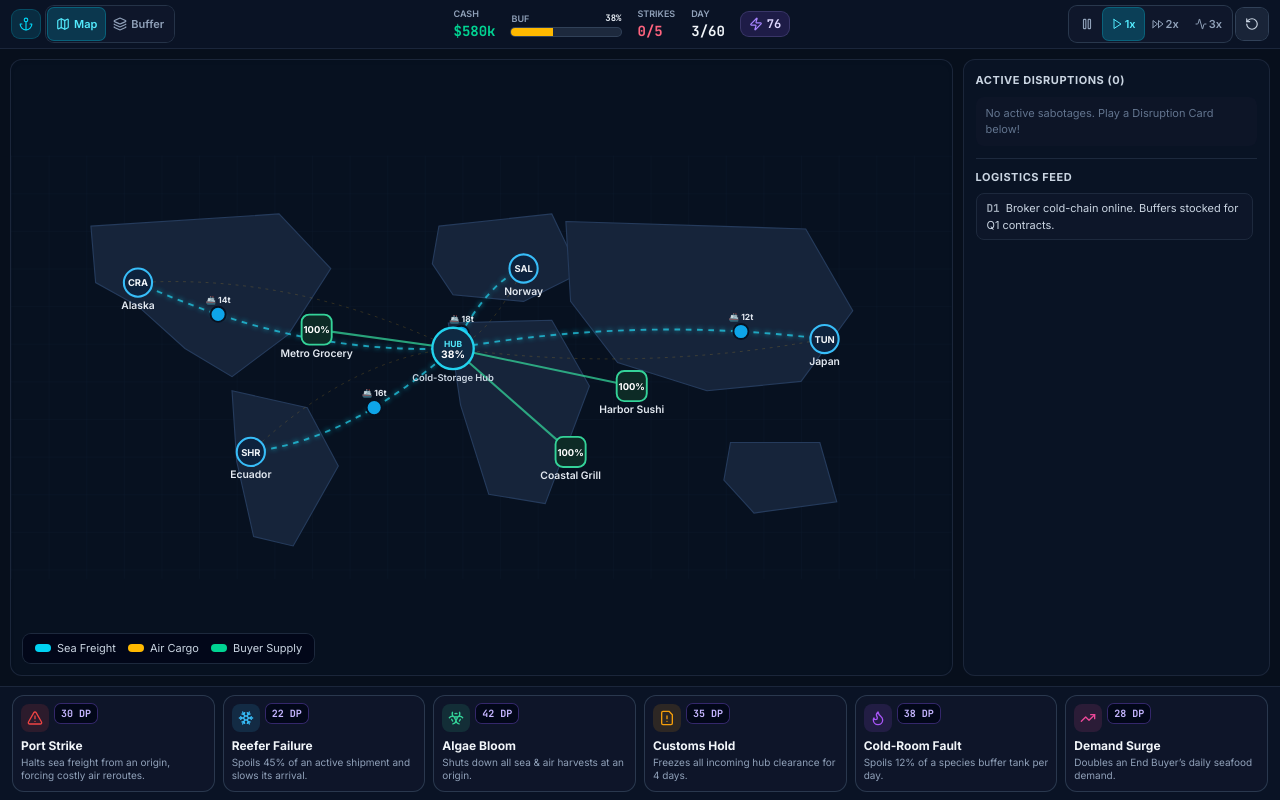
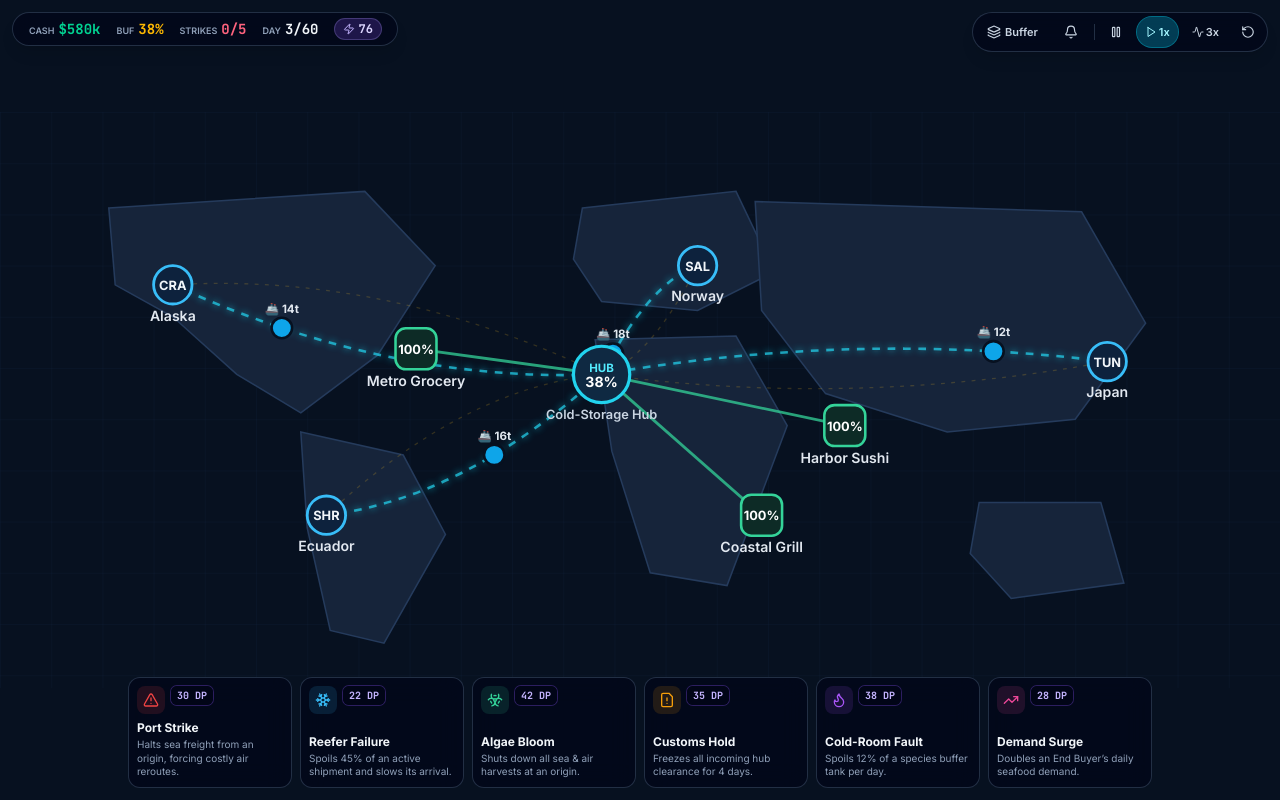
Before and after one commit to UKmike/cold-chain-saboteur, a React (Vite) app: page / in a window 1280 px wide. Built offline with nearby package versions, Linux system fonts and the light colour scheme.

Commit message:
Make map full-screen with floating translucent HUD and overlay drawers

```diff
--- a/src/App.tsx
+++ b/src/App.tsx
@@ -1,9 +1,10 @@
+import { X } from 'lucide-react';
 import { useEffect, useState } from 'react';
 import { BufferPipelinePanel } from './components/BufferPipelinePanel';
 import { DisruptionHand } from './components/DisruptionHand';
 import { EventFeed } from './components/EventFeed';
 import { GameOverModal } from './components/GameOverModal';
-import { ActiveView, TopHud } from './components/TopHud';
+import { OverlayDrawer, TopHud } from './components/TopHud';
 import { WorldMap } from './components/WorldMap';
 import { createInitialGameState, DISRUPTION_CARDS } from './engine/config';
 import { playDisruptionCard, stepSimulation } from './engine/simulation';
@@ -11,7 +12,7 @@ import { CardId, GameState, TargetType } from './engine/types';
 
 export function App() {
   const [state, setState] = useState<GameState>(() => createInitialGameState());
-  const [activeView, setActiveView] = useState<ActiveView>('map');
+  const [activeDrawer, setActiveDrawer] = useState<OverlayDrawer>('none');
   const [selectedCard, setSelectedCard] = useState<CardId | null>(null);
 
   // Real-time simulation loop (100ms ticks)
@@ -23,7 +24,7 @@ export function App() {
     return () => clearInterval(interval);
   }, [state.speed, state.status]);
 
-  // Spacebar toggles Pause / Resume on keyboard devices
+  // Keyboard shortcuts
   useEffect(() => {
     const onKeyDown = (e: KeyboardEvent) => {
       if (e.code === 'Space' && e.target === document.body) {
@@ -31,6 +32,7 @@ export function App() {
         setState((prev) => ({ ...prev, speed: prev.speed === 0 ? 1 : 0 }));
       } else if (e.code === 'Escape') {
         setSelectedCard(null);
+        setActiveDrawer('none');
       }
     };
     window.addEventListener('keydown', onKeyDown);
@@ -43,11 +45,11 @@ export function App() {
     const card = DISRUPTION_CARDS.find((c) => c.id === cardId);
     if (!card) return;
     if (card.targetType === 'buffer') {
-      setActiveView('pipeline');
+      setActiveDrawer('pipeline');
     } else if (card.targetType === 'origin' || card.targetType === 'hub') {
-      setActiveView('map');
-    } else if (activeView === 'feed') {
-      setActiveView('map');
+      setActiveDrawer('none');
+    } else if (activeDrawer === 'feed') {
+      setActiveDrawer('none');
     }
   };
 
@@ -63,51 +65,68 @@ export function App() {
   const handleReset = () => {
     setState(createInitialGameState());
     setSelectedCard(null);
+    setActiveDrawer('none');
   };
 
   return (
-    <div className="flex h-dvh w-screen select-none flex-col overflow-hidden bg-[#070f1c] text-slate-100">
+    <div className="relative h-dvh w-screen select-none overflow-hidden bg-[#071120] text-slate-100">
+      {/* Full-Screen Map Stage */}
+      <main className="absolute inset-0">
+        <WorldMap
+          state={state}
+          selectedCard={selectedCard}
+          onTargetClick={handleTargetClick}
+        />
+      </main>
+
+      {/* Floating Top HUD */}
       <TopHud
         state={state}
-        activeView={activeView}
-        onChangeView={setActiveView}
+        activeDrawer={activeDrawer}
+        onToggleDrawer={setActiveDrawer}
         onSetSpeed={(speed) => setState((prev) => ({ ...prev, speed }))}
         onReset={handleReset}
       />
 
-      <main className="grid min-h-0 flex-1 grid-cols-1 gap-2 p-2 lg:grid-cols-12 lg:gap-2.5 lg:p-2.5">
-        <div className="min-h-0 lg:col-span-9">
-          {activeView === 'map' && (
-            <WorldMap
-              state={state}
-              selectedCard={selectedCard}
-              onTargetClick={handleTargetClick}
-            />
-          )}
-          {activeView === 'pipeline' && (
-            <BufferPipelinePanel
-              state={state}
-              selectedCard={selectedCard}
-              onTargetClick={handleTargetClick}
-            />
-          )}
-          {activeView === 'feed' && (
-            <div className="h-full lg:hidden">
-              <EventFeed logs={state.logs} activeDisruptions={state.activeDisruptions} />
-            </div>
-          )}
-        </div>
-
-        <div className="hidden min-h-0 lg:col-span-3 lg:block">
-          <EventFeed logs={state.logs} activeDisruptions={state.activeDisruptions} />
-        </div>
-      </main>
-
+      {/* Floating Bottom Disruption Cards */}
       <DisruptionHand
         state={state}
         selectedCard={selectedCard}
         onSelectCard={handleSelectCard}
       />
+
+      {/* Overlay Drawer for Buffer & Pipeline or Feed */}
+      {activeDrawer !== 'none' && (
+        <div
+          className="fixed inset-0 z-30 flex items-center justify-center bg-slate-950/60 p-3 pt-14 pb-24 backdrop-blur-sm sm:p-6 sm:pt-16 sm:pb-28"
+          onClick={() => setActiveDrawer('none')}
+        >
+          <div
+            className="relative h-full w-full max-w-5xl overflow-hidden rounded-2xl border border-slate-700/80 bg-[#081224]/95 p-3 shadow-2xl"
+            onClick={(e) => e.stopPropagation()}
+          >
+            <button
+              onClick={() => setActiveDrawer('none')}
+              className="absolute top-2.5 right-2.5 z-10 flex h-8 w-8 items-center justify-center rounded-full bg-slate-800/90 text-slate-300 ring-1 ring-slate-700 hover:bg-slate-700 hover:text-white touch-manipulation"
+              title="Close"
+            >
+              <X className="h-4 w-4" />
+            </button>
+
+            {activeDrawer === 'pipeline' ? (
+              <BufferPipelinePanel
+                state={state}
+                selectedCard={selectedCard}
+                onTargetClick={handleTargetClick}
+              />
+            ) : (
+              <div className="h-full max-w-xl mx-auto">
+                <EventFeed logs={state.logs} activeDisruptions={state.activeDisruptions} />
+              </div>
+            )}
+          </div>
+        </div>
+      )}
 
       <GameOverModal state={state} onRestart={handleReset} />
     </div>
--- a/src/components/DisruptionHand.tsx
+++ b/src/components/DisruptionHand.tsx
@@ -41,9 +41,9 @@ export function DisruptionHand({
   const armedCard = DISRUPTION_CARDS.find((c) => c.id === selectedCard) ?? null;
 
   return (
-    <section className="relative shrink-0 border-t border-slate-800/90 bg-[#0b1526]/95 px-2 py-1.5 backdrop-blur-md sm:px-3 sm:py-2">
+    <section className="pointer-events-none fixed inset-x-0 bottom-0 z-20 px-2 pb-2 sm:px-3 sm:pb-3">
       {armedCard && (
-        <div className="absolute -top-10 left-1/2 z-30 flex w-max max-w-[94vw] -translate-x-1/2 items-center gap-2 rounded-full bg-slate-900/95 px-3 py-1.5 text-xs text-cyan-200 shadow-lg ring-1 ring-cyan-400/50 backdrop-blur">
+        <div className="pointer-events-auto mx-auto mb-2 flex w-max max-w-[94vw] items-center gap-2 rounded-full border border-cyan-400/50 bg-slate-950/90 px-3 py-1 text-xs text-cyan-200 shadow-lg backdrop-blur-md">
           <span className="truncate">
             <strong className="uppercase tracking-wide text-cyan-300">
               {armedCard.name}:
@@ -52,7 +52,7 @@ export function DisruptionHand({
           </span>
           <button
             onClick={() => onSelectCard(null)}
-            className="flex min-h-[28px] shrink-0 items-center gap-1 rounded-full bg-slate-800 px-2.5 py-0.5 text-[11px] font-semibold text-slate-100 active:bg-slate-700 touch-manipulation"
+            className="flex min-h-[26px] shrink-0 items-center gap-1 rounded-full bg-slate-800 px-2.5 py-0.5 text-[11px] font-semibold text-slate-100 active:bg-slate-700 touch-manipulation"
           >
             <X className="h-3.5 w-3.5" />
             Cancel
@@ -60,7 +60,7 @@ export function DisruptionHand({
         </div>
       )}
 
-      <div className="flex snap-x snap-mandatory gap-2 overflow-x-auto pb-0.5 md:grid md:grid-cols-6 md:overflow-visible md:pb-0">
+      <div className="pointer-events-auto mx-auto flex max-w-5xl snap-x snap-mandatory gap-1.5 overflow-x-auto pb-0.5 md:grid md:grid-cols-6 md:gap-2 md:overflow-visible md:pb-0">
         {DISRUPTION_CARDS.map((card) => {
           const Icon = CARD_ICONS[card.id];
           const cooldown = state.cardCooldowns[card.id] ?? 0;
@@ -73,12 +73,12 @@ export function DisruptionHand({
               key={card.id}
               disabled={isDisabled}
               onClick={() => onSelectCard(isSelected ? null : card.id)}
-              className={`group relative flex min-w-[116px] shrink-0 snap-start flex-col justify-between rounded-xl border p-2 text-left transition-all touch-manipulation md:min-w-0 ${
+              className={`group relative flex min-w-[110px] shrink-0 snap-start flex-col justify-between rounded-xl border p-2 text-left backdrop-blur-md transition-all touch-manipulation md:min-w-0 ${
                 isSelected
-                  ? 'border-cyan-400 bg-slate-800/95 shadow-lg shadow-cyan-500/20 ring-1 ring-cyan-400/50'
+                  ? 'border-cyan-400 bg-slate-900/90 shadow-lg shadow-cyan-500/20 ring-1 ring-cyan-400/50'
                   : isDisabled
-                    ? 'cursor-not-allowed border-slate-800 bg-slate-900/50 opacity-50'
-                    : 'border-slate-700/80 bg-slate-900/90 active:scale-95 hover:border-slate-500 hover:bg-slate-800/90'
+                    ? 'cursor-not-allowed border-slate-800/70 bg-slate-950/55 opacity-50'
+                    : 'border-slate-700/70 bg-slate-950/75 active:scale-95 hover:border-slate-500 hover:bg-slate-900/85'
               }`}
             >
               <div className="flex items-start justify-between gap-1.5">
--- a/src/components/TopHud.tsx
+++ b/src/components/TopHud.tsx
@@ -1,10 +1,7 @@
 import {
   Activity,
-  Anchor,
   Bell,
-  FastForward,
   Layers,
-  Map as MapIcon,
   Pause,
   Play,
   RotateCcw,
@@ -13,26 +10,30 @@ import {
 import { getAggregateBufferPercent } from '../engine/simulation';
 import { GameState } from '../engine/types';
 
-export type ActiveView = 'map' | 'pipeline' | 'feed';
+export type OverlayDrawer = 'none' | 'pipeline' | 'feed';
 
 interface TopHudProps {
   state: GameState;
-  activeView: ActiveView;
-  onChangeView: (view: ActiveView) => void;
+  activeDrawer: OverlayDrawer;
+  onToggleDrawer: (drawer: OverlayDrawer) => void;
   onSetSpeed: (speed: 0 | 1 | 2 | 3) => void;
   onReset: () => void;
 }
 
 export function TopHud({
   state,
-  activeView,
-  onChangeView,
+  activeDrawer,
+  onToggleDrawer,
   onSetSpeed,
   onReset,
 }: TopHudProps) {
   const bufferPct = getAggregateBufferPercent(state);
-  const bufferBarColor =
-    bufferPct >= 55 ? 'bg-emerald-400' : bufferPct >= 28 ? 'bg-amber-400' : 'bg-rose-500';
+  const bufferTextColor =
+    bufferPct >= 55
+      ? 'text-emerald-400'
+      : bufferPct >= 28
+        ? 'text-amber-400'
+        : 'text-rose-400';
   const cashColor =
     state.brokerCash >= 300
       ? 'text-emerald-400'
@@ -41,42 +42,67 @@ export function TopHud({
         : 'text-rose-400';
 
   return (
-    <header className="flex shrink-0 items-center justify-between gap-1.5 border-b border-slate-800/90 bg-[#0b1526]/95 px-2 py-1 backdrop-blur-md sm:gap-2 sm:px-3 sm:py-1.5">
-      {/* View Switcher (Touch-friendly) */}
-      <div className="flex items-center gap-1.5">
-        <div className="hidden h-7 w-7 items-center justify-center rounded-lg bg-cyan-500/15 ring-1 ring-cyan-400/30 md:flex">
-          <Anchor className="h-3.5 w-3.5 text-cyan-400" />
+    <header className="pointer-events-none fixed inset-x-0 top-0 z-20 flex items-start justify-between gap-2 p-2 sm:p-3">
+      {/* Top-Left Floating Stats Pill */}
+      <div className="pointer-events-auto flex items-center gap-2.5 rounded-full border border-slate-700/70 bg-slate-950/75 px-3 py-1.5 shadow-lg backdrop-blur-md sm:gap-4 sm:px-4">
+        <div className="flex items-baseline gap-1">
+          <span className="text-[9px] font-semibold text-slate-400 uppercase">Cash</span>
+          <span className={`font-mono-num text-xs font-bold sm:text-sm ${cashColor}`}>
+            ${Math.round(state.brokerCash)}k
+          </span>
         </div>
 
-        <div className="flex rounded-lg bg-slate-900/90 p-0.5 ring-1 ring-slate-700/70">
+        <div className="flex items-baseline gap-1">
+          <span className="text-[9px] font-semibold text-slate-400 uppercase">Buf</span>
+          <span className={`font-mono-num text-xs font-bold sm:text-sm ${bufferTextColor}`}>
+            {bufferPct}%
+          </span>
+        </div>
+
+        <div className="flex items-baseline gap-1">
+          <span className="text-[9px] font-semibold text-slate-400 uppercase">Strikes</span>
+          <span className="font-mono-num text-xs font-bold text-rose-400 sm:text-sm">
+            {state.delayStrikes}/{state.maxDelayStrikes}
+          </span>
+        </div>
+
+        <div className="flex items-baseline gap-1">
+          <span className="text-[9px] font-semibold text-slate-400 uppercase">Day</span>
+          <span className="font-mono-num text-xs font-bold text-slate-100 sm:text-sm">
+            {Math.floor(state.day)}/{state.maxDays}
+          </span>
+        </div>
+
+        <div className="flex items-center gap-1 rounded-full bg-violet-500/20 px-2 py-0.5 ring-1 ring-violet-400/40">
+          <Zap className="h-3 w-3 text-violet-300" />
+          <span className="font-mono-num text-xs font-bold text-violet-200">
+            {Math.floor(state.disruptionPoints)}
+          </span>
+        </div>
+      </div>
+
+      {/* Top-Right Floating Controls Pill */}
+      <div className="pointer-events-auto flex items-center gap-1.5 rounded-full border border-slate-700/70 bg-slate-950/75 p-1 shadow-lg backdrop-blur-md">
         <button
-            onClick={() => onChangeView('map')}
-            className={`flex min-h-[32px] items-center gap-1 rounded-md px-2 py-1 text-[11px] font-semibold transition touch-manipulation ${
-              activeView === 'map'
-                ? 'bg-cyan-500/20 text-cyan-300 ring-1 ring-cyan-400/40'
-                : 'text-slate-400 active:bg-slate-800'
-            }`}
-          >
-            <MapIcon className="h-3.5 w-3.5" />
-            <span>Map</span>
-          </button>
-          <button
-            onClick={() => onChangeView('pipeline')}
-            className={`flex min-h-[32px] items-center gap-1 rounded-md px-2 py-1 text-[11px] font-semibold transition touch-manipulation ${
-              activeView === 'pipeline'
-                ? 'bg-cyan-500/20 text-cyan-300 ring-1 ring-cyan-400/40'
-                : 'text-slate-400 active:bg-slate-800'
+          onClick={() =>
+            onToggleDrawer(activeDrawer === 'pipeline' ? 'none' : 'pipeline')
+          }
+          className={`flex min-h-[30px] items-center gap-1 rounded-full px-2.5 py-1 text-[11px] font-semibold transition touch-manipulation ${
+            activeDrawer === 'pipeline'
+              ? 'bg-cyan-500/25 text-cyan-200 ring-1 ring-cyan-400/50'
+              : 'text-slate-300 hover:bg-slate-800/80 active:bg-slate-800'
           }`}
         >
           <Layers className="h-3.5 w-3.5" />
-            <span>Buffer</span>
+          <span className="hidden sm:inline">Buffer</span>
         </button>
+
         <button
-            onClick={() => onChangeView('feed')}
-            className={`relative flex min-h-[32px] items-center gap-1 rounded-md px-2 py-1 text-[11px] font-semibold transition touch-manipulation lg:hidden ${
-              activeView === 'feed'
-                ? 'bg-cyan-500/20 text-cyan-300 ring-1 ring-cyan-400/40'
-                : 'text-slate-400 active:bg-slate-800'
+          onClick={() => onToggleDrawer(activeDrawer === 'feed' ? 'none' : 'feed')}
+          className={`relative flex min-h-[30px] items-center gap-1 rounded-full px-2.5 py-1 text-[11px] font-semibold transition touch-manipulation ${
+            activeDrawer === 'feed'
+              ? 'bg-cyan-500/25 text-cyan-200 ring-1 ring-cyan-400/50'
+              : 'text-slate-300 hover:bg-slate-800/80 active:bg-slate-800'
           }`}
         >
           <Bell className="h-3.5 w-3.5" />
@@ -86,109 +112,51 @@ export function TopHud({
             </span>
           )}
         </button>
-        </div>
-      </div>
 
-      {/* Compact Mobile-First Tactical Metrics */}
-      <div className="flex items-center gap-2 sm:gap-4">
-        <div className="flex flex-col items-center sm:items-start">
-          <span className="text-[9px] font-semibold text-slate-400 uppercase">Cash</span>
-          <span className={`font-mono-num text-xs font-bold sm:text-sm ${cashColor}`}>
-            ${Math.round(state.brokerCash)}k
-          </span>
-        </div>
+        <div className="h-4 w-px bg-slate-700/70" />
 
-        <div className="flex min-w-[64px] flex-col gap-0.5 sm:min-w-[110px]">
-          <div className="flex items-center justify-between text-[9px] font-semibold text-slate-400 uppercase">
-            <span>Buf</span>
-            <span className="font-mono-num text-slate-200">{bufferPct}%</span>
-          </div>
-          <div className="h-2 w-full overflow-hidden rounded-full bg-slate-800 ring-1 ring-slate-700">
-            <div
-              className={`h-full transition-all duration-200 ${bufferBarColor}`}
-              style={{ width: `${bufferPct}%` }}
-            />
-          </div>
-        </div>
-
-        <div className="flex flex-col items-center sm:items-start">
-          <span className="text-[9px] font-semibold text-slate-400 uppercase">Strikes</span>
-          <span className="font-mono-num text-xs font-bold text-rose-400 sm:text-sm">
-            {state.delayStrikes}/{state.maxDelayStrikes}
-          </span>
-        </div>
-
-        <div className="flex flex-col items-center sm:items-start">
-          <span className="text-[9px] font-semibold text-slate-400 uppercase">Day</span>
-          <span className="font-mono-num text-xs font-bold text-slate-100 sm:text-sm">
-            {Math.floor(state.day)}/{state.maxDays}
-          </span>
-        </div>
-
-        <div className="flex items-center gap-1 rounded-lg bg-violet-500/15 px-2 py-1 ring-1 ring-violet-400/30">
-          <Zap className="h-3.5 w-3.5 text-violet-400" />
-          <span className="font-mono-num text-xs font-bold text-violet-200">
-            {Math.floor(state.disruptionPoints)}
-          </span>
-        </div>
-      </div>
-
-      {/* Touch-Sized Speed Controls */}
-      <div className="flex items-center gap-1">
-        <div className="flex items-center rounded-lg bg-slate-900 p-0.5 ring-1 ring-slate-700/80">
         <button
           onClick={() => onSetSpeed(0)}
           title="Pause"
-            className={`min-h-[32px] min-w-[32px] rounded-md p-1.5 flex items-center justify-center transition touch-manipulation ${
+          className={`flex min-h-[30px] min-w-[30px] items-center justify-center rounded-full transition touch-manipulation ${
             state.speed === 0
-                ? 'bg-amber-500/25 text-amber-300 ring-1 ring-amber-400/40'
-                : 'text-slate-400 active:bg-slate-800'
+              ? 'bg-amber-500/30 text-amber-300 ring-1 ring-amber-400/50'
+              : 'text-slate-300 active:bg-slate-800'
           }`}
         >
           <Pause className="h-3.5 w-3.5" />
         </button>
+
         <button
           onClick={() => onSetSpeed(1)}
           title="1x Speed"
-            className={`min-h-[32px] rounded-md px-2 py-1 text-[11px] font-semibold flex items-center gap-0.5 transition touch-manipulation ${
+          className={`flex min-h-[30px] items-center gap-0.5 rounded-full px-2 text-[11px] font-semibold transition touch-manipulation ${
             state.speed === 1
-                ? 'bg-cyan-500/25 text-cyan-300 ring-1 ring-cyan-400/40'
-                : 'text-slate-400 active:bg-slate-800'
+              ? 'bg-cyan-500/30 text-cyan-200 ring-1 ring-cyan-400/50'
+              : 'text-slate-300 active:bg-slate-800'
           }`}
         >
           <Play className="h-3 w-3" />
           1x
         </button>
-          <button
-            onClick={() => onSetSpeed(2)}
-            title="2x Speed"
-            className={`hidden min-h-[32px] rounded-md px-2 py-1 text-[11px] font-semibold sm:flex items-center gap-0.5 transition touch-manipulation ${
-              state.speed === 2
-                ? 'bg-cyan-500/25 text-cyan-300 ring-1 ring-cyan-400/40'
-                : 'text-slate-400 active:bg-slate-800'
-            }`}
-          >
-            <FastForward className="h-3 w-3" />
-            2x
-          </button>
+
         <button
           onClick={() => onSetSpeed(3)}
           title="3x Speed"
-            className={`min-h-[32px] rounded-md px-2 py-1 text-[11px] font-semibold flex items-center gap-0.5 transition touch-manipulation ${
+          className={`flex min-h-[30px] items-center gap-0.5 rounded-full px-2 text-[11px] font-semibold transition touch-manipulation ${
             state.speed === 3
-                ? 'bg-cyan-500/25 text-cyan-300 ring-1 ring-cyan-400/40'
-                : 'text-slate-400 active:bg-slate-800'
+              ? 'bg-cyan-500/30 text-cyan-200 ring-1 ring-cyan-400/50'
+              : 'text-slate-300 active:bg-slate-800'
           }`}
         >
           <Activity className="h-3 w-3" />
           3x
         </button>
-        </div>
 
         <button
           onClick={onReset}
           title="Restart Match"
-          className="flex min-h-[32px] min-w-[32px] items-center justify-center rounded-lg bg-slate-800/80 p-1.5 text-slate-300 ring-1 ring-slate-700 transition active:bg-slate-700 touch-manipulation"
+          className="flex min-h-[30px] min-w-[30px] items-center justify-center rounded-full text-slate-300 transition hover:bg-slate-800 active:bg-slate-700 touch-manipulation"
         >
           <RotateCcw className="h-3.5 w-3.5" />
         </button>
--- a/src/components/WorldMap.tsx
+++ b/src/components/WorldMap.tsx
@@ -35,7 +35,7 @@ export function WorldMap({ state, selectedCard, onTargetClick }: WorldMapProps)
   const isTargetable = (type: TargetType) => armedCard?.targetType === type;
 
   return (
-    <div className="relative h-full w-full overflow-hidden rounded-xl border border-slate-800/90 bg-[#071120] shadow-inner">
+    <div className="relative h-full w-full overflow-hidden bg-[#071120]">
       <svg
         viewBox="0 0 1000 450"
         className="h-full w-full select-none"
@@ -325,19 +325,6 @@ export function WorldMap({ state, selectedCard, onTargetClick }: WorldMapProps)
           );
         })}
       </svg>
-
-      {/* Map Legend */}
-      <div className="pointer-events-none absolute bottom-3 left-3 flex flex-wrap gap-3 rounded-lg bg-slate-950/80 px-3 py-1.5 text-[11px] text-slate-300 ring-1 ring-slate-800">
-        <span className="flex items-center gap-1.5">
-          <span className="h-2 w-4 rounded-full bg-cyan-400" /> Sea Freight
-        </span>
-        <span className="flex items-center gap-1.5">
-          <span className="h-2 w-4 rounded-full bg-amber-400" /> Air Cargo
-        </span>
-        <span className="flex items-center gap-1.5">
-          <span className="h-2 w-4 rounded-full bg-emerald-400" /> Buyer Supply
-        </span>
-      </div>
     </div>
   );
 }
```
Lines whose indentation alone changed are shown as unchanged.
